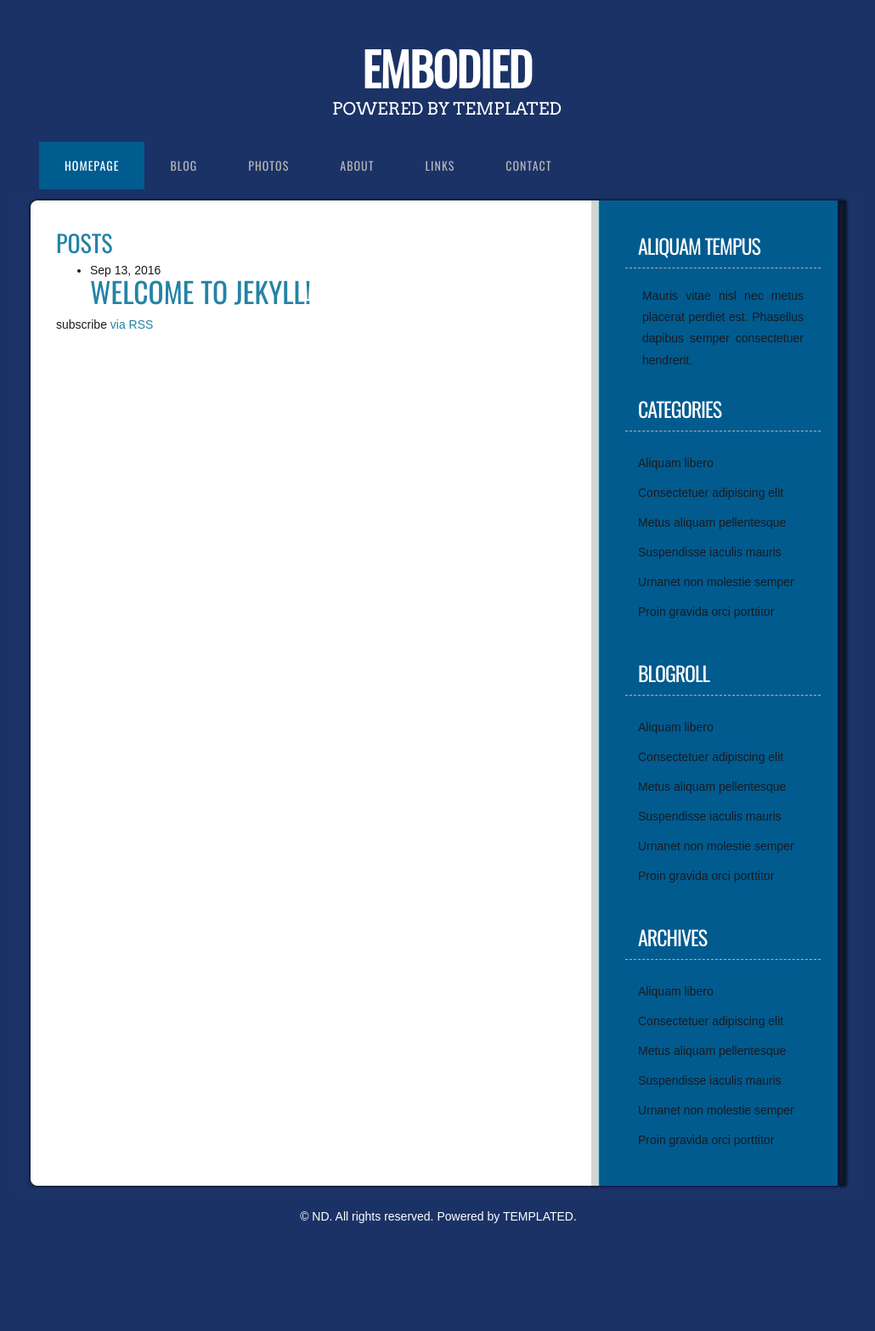
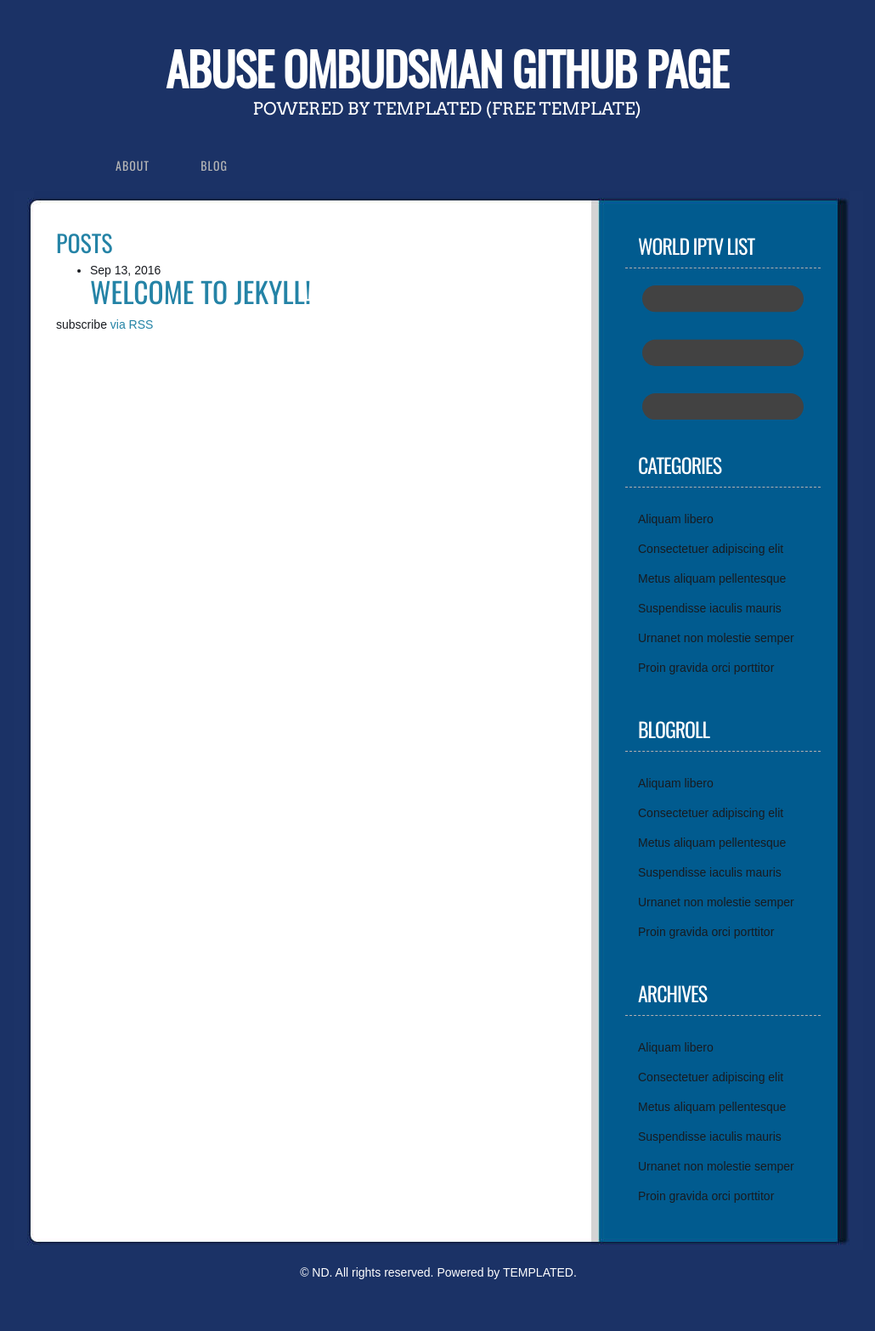
Before and after one commit to abuseombudsman/abuseombudsman.github.io, a Jekyll site: the page built from index.html, in a window 1280 px wide. Shown: the whole page at 85% size, without its empty margins (124-1154 px from the left). Built offline with Jekyll 4.4.1, drawn with Linux system fonts in a browser that asks for light colours; before the commit the page ends 1501 px from its top, so only the background shows below that.

Commit message:
Fix menu actual page title and site title

```diff
--- a/_config.yml
+++ b/_config.yml
@@ -13,8 +13,8 @@
 # you will see them accessed via {{ site.title }}, {{ site.email }}, and so on.
 # You can create any custom variable you would like, and they will be accessible
 # in the templates via {{ site.myvariable }}.
-title: Your awesome title
-email: your-email@domain.com
+title: Abuse Ombudsman GitHub Page
+email: abuseombudsman@gmail.com
 description: > # this means to ignore newlines until "baseurl:"
   Write an awesome description for your new site here. You can edit this
   line in _config.yml. It will appear in your document head meta (for
--- a/_layouts/default.html
+++ b/_layouts/default.html
@@ -15,7 +15,7 @@
 <meta name="keywords" content="" />
 <meta name="description" content="" />
 <meta http-equiv="content-type" content="text/html; charset=utf-8" />
-<title>Embodied by TEMPLATED (FREE TEMPLATE)</title>
+<title>{% if page.title %}{{ page.title | escape }}{% else %}{{ site.title | escape }}{% endif %}</title>
 <link href="http://fonts.googleapis.com/css?family=Oswald" rel="stylesheet" type="text/css" />
 <link href='http://fonts.googleapis.com/css?family=Arvo' rel='stylesheet' type='text/css' />
 <link href="/css/style.css" rel="stylesheet" type="text/css" media="screen" />
@@ -27,14 +27,14 @@
 	<div id="header-wrapper">
 		<div id="header">
 			<div id="logo">
-				<h1><a href="#">Embodied</a></h1>
-				<p>Powered by <a href="http://templated.co" rel="nofollow">TEMPLATED</a></p>
+				<h1><a class="site-title" href="{{ site.baseurl }}/">{{ site.title }}</a></h1>
+				<p>Powered by <a href="http://templated.co" rel="nofollow">TEMPLATED (FREE TEMPLATE)</a></p>
 			</div>
 		</div>
 	</div>
 	<!-- end #header -->
 	<div id="menu-wrapper">
-		<div id="menu">
+		<!--<div id="menu">
 			<ul>
 				<li class="current_page_item"><a href="#">Homepage</a></li>
 				<li><a href="/blog/">Blog</a></li>
@@ -43,6 +43,24 @@
 				<li><a href="#">Links</a></li>
 				<li><a href="#">Contact</a></li>
 			</ul>
+		</div>-->
+		<div id="menu">
+			<nav class="site-nav">
+      				<a href="#" class="menu-icon">
+
+      				</a>
+
+      				<div class="trigger">
+        				{% for my_page in site.pages %}
+          					{% if my_page.title %}
+          						<a class="page-link" href="{{ my_page.url | prepend: site.baseurl }}">{{ my_page.title }}</a>
+          					{% endif %}
+        				{% endfor %}
+					{% if page.title %}
+							<li class="current_page_item"><a class="page-link" href="{{ my_page.url | prepend: site.baseurl }}">{{ page.title }}</a>
+					{% endif %}
+      				</div>
+    			</nav>
 		</div>
 	</div>
 	<!-- end #menu -->
@@ -58,8 +76,14 @@
 					<div id="sidebar">
 						<ul>
 							<li>
-								<h2>Aliquam tempus</h2>
-								<p>Mauris vitae nisl nec metus placerat perdiet est. Phasellus dapibus semper consectetuer hendrerit.</p>
+								<h2>WORLD IPTV LIST</h2>
+								<p><a href="/FDCservers_net_Haarlem.m3u" class="menu-icon">
+        <svg viewBox="0 0 18 15">
+          <path fill="#424242" d="M18,1.484c0,0.82-0.665,1.484-1.484,1.484H1.484C0.665,2.969,0,2.304,0,1.484l0,0C0,0.665,0.665,0,1.484,0 h15.031C17.335,0,18,0.665,18,1.484L18,1.484z"/>
+          <path fill="#424242" d="M18,7.516C18,8.335,17.335,9,16.516,9H1.484C0.665,9,0,8.335,0,7.516l0,0c0-0.82,0.665-1.484,1.484-1.484 h15.031C17.335,6.031,18,6.696,18,7.516L18,7.516z"/>
+          <path fill="#424242" d="M18,13.516C18,14.335,17.335,15,16.516,15H1.484C0.665,15,0,14.335,0,13.516l0,0 c0-0.82,0.665-1.484,1.484-1.484h15.031C17.335,12.031,18,12.696,18,13.516L18,13.516z"/>
+        </svg>
+      </a></p>
 							</li>
 							<li>
 								<h2>Categories</h2>
```
Also changed, not shown: 1 other file.
